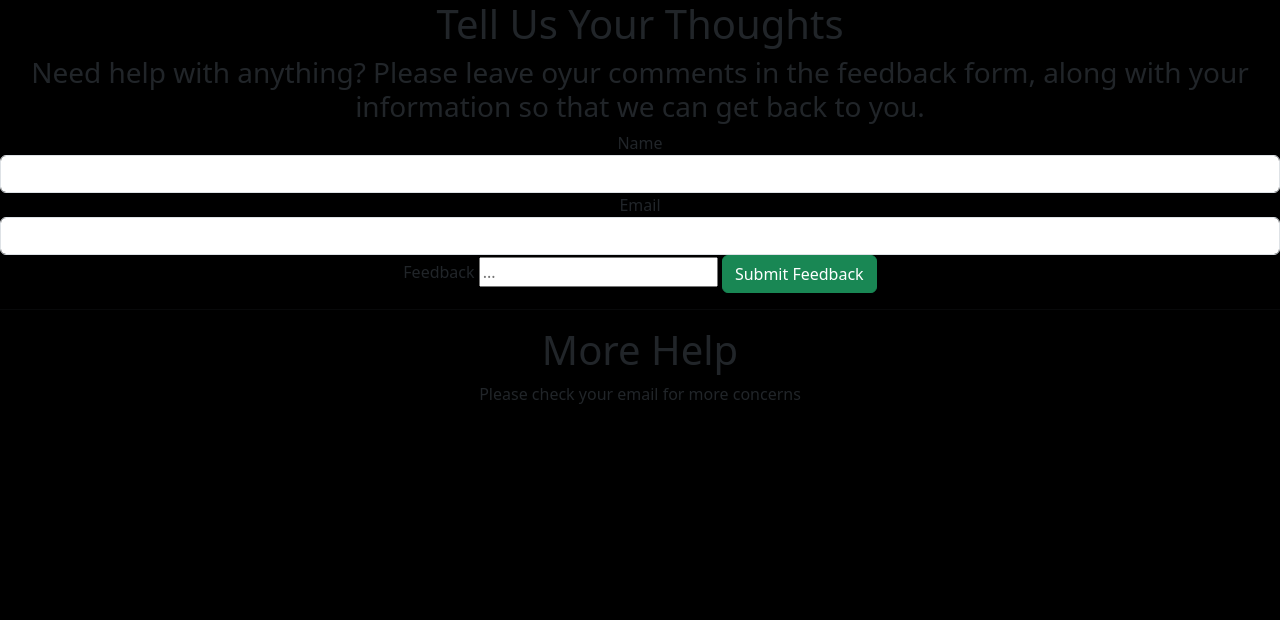
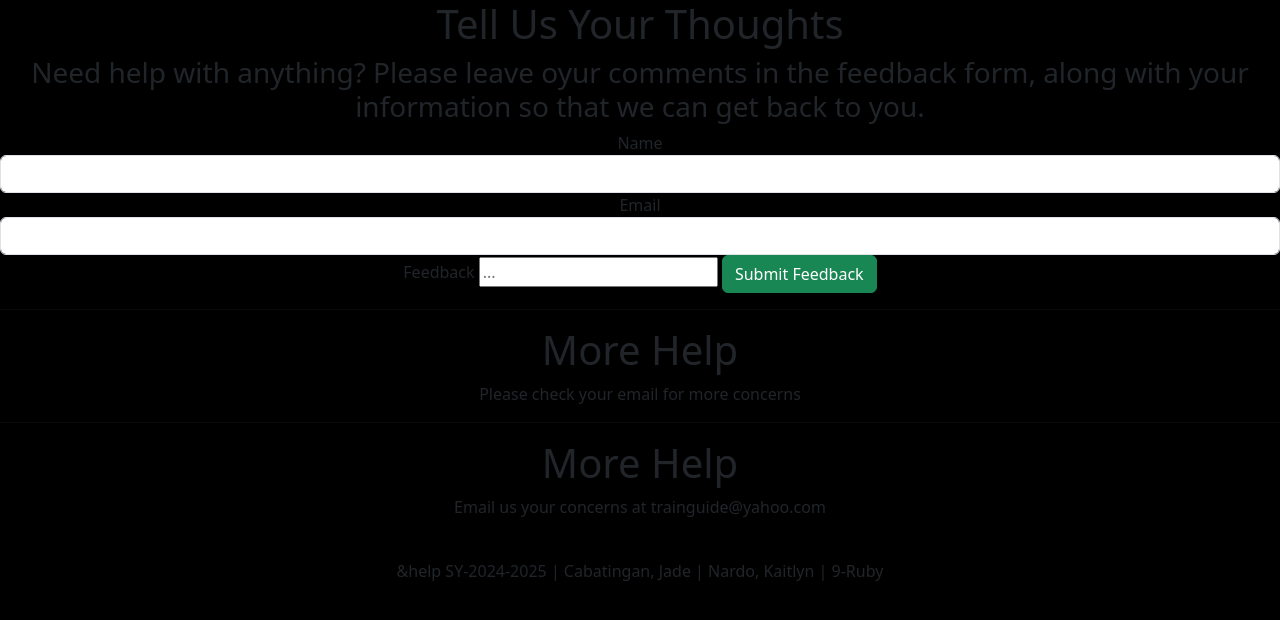
Before and after one commit to JCabatingan-9R/Q3-PROJECT, a plain HTML site: page page3.html in a window 1280 px wide. Drawn offline with nearby package versions, Linux system fonts and the light colour scheme.

Commit message:
Update page3.html

```diff
--- a/page3.html
+++ b/page3.html
@@ -53,6 +53,10 @@
     <hr>
     <h1>More Help</h1>
 	<p>Please check your email for more concerns</p>
-
+	<hr>
+    	<h1>More Help</h1>
+	<p>Email us your concerns at trainguide@yahoo.com</p>
+	<br>
+	<p>&help SY-2024-2025 | Cabatingan, Jade | Nardo, Kaitlyn | 9-Ruby</p>
 </body>
 </html>
```
